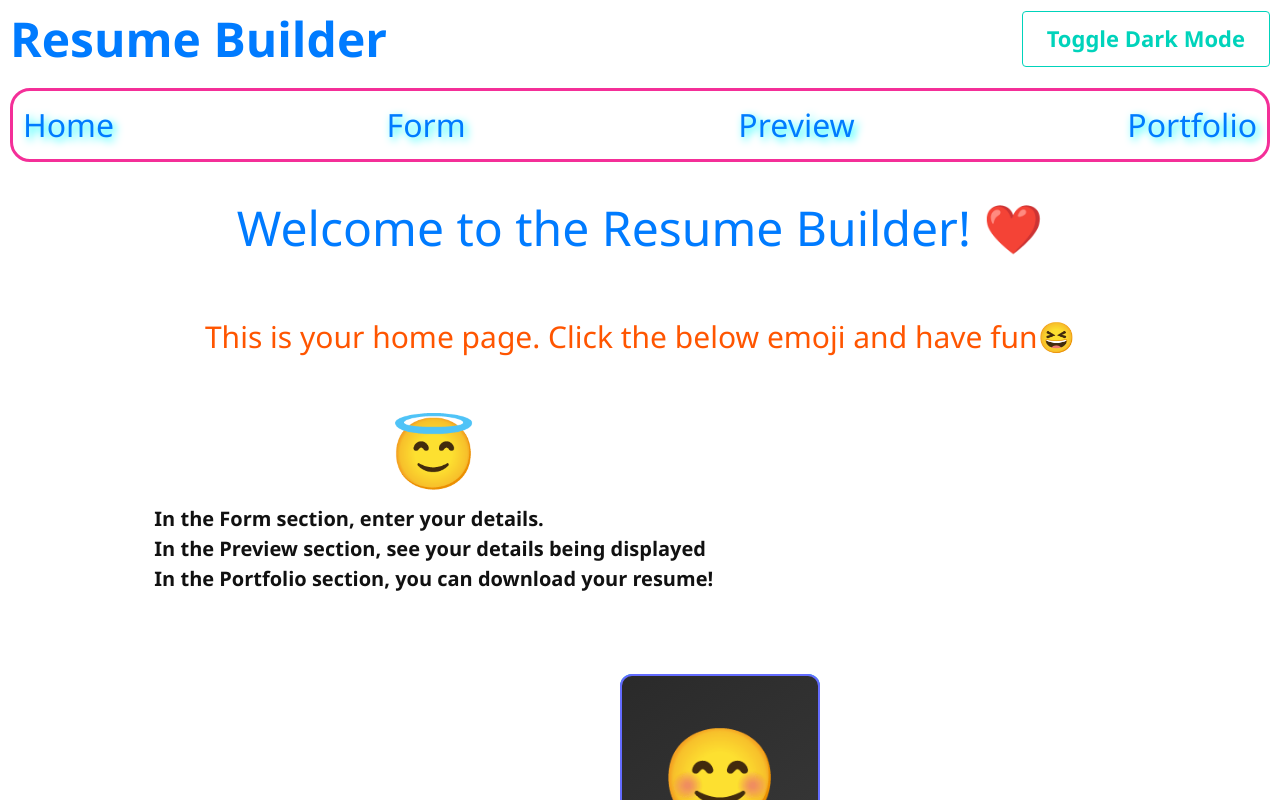
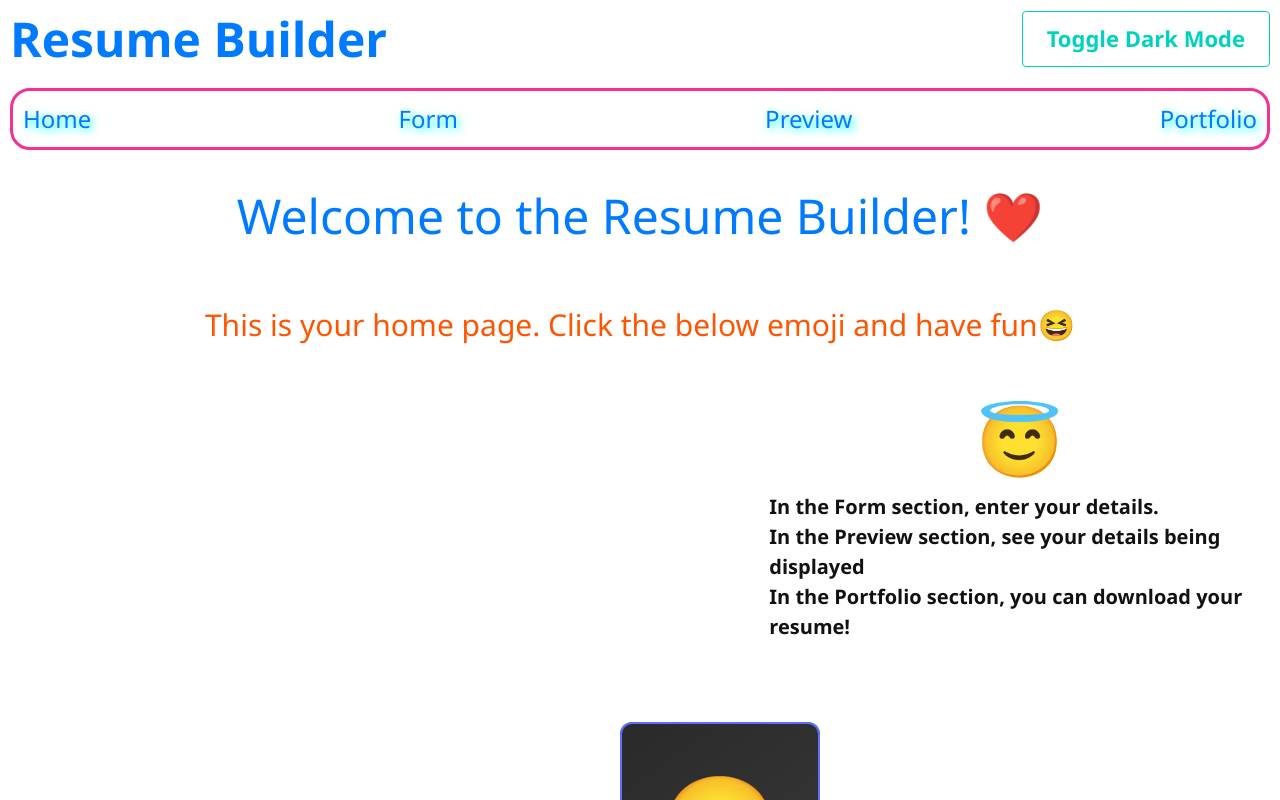
Before and after one commit to Khushi-Sarawagi/Resume_Builder, a React (Vite) app: page / in a window 1280 px wide. Shown: the top 800 px of the page. Built offline with nearby package versions, Linux system fonts and the light colour scheme.

Commit message:
Small changes

```diff
--- a/src/App.css
+++ b/src/App.css
@@ -66,7 +66,7 @@ nav {
   justify-content: space-between;
   padding-left: 10px;
   padding-right: 10px;
-  font-size: 2rem;
+  font-size: 1.5rem;
   border: #F42F98 3px solid;
   border-radius: 20px;
   padding-bottom: 10px;
--- a/src/pages/Home.css
+++ b/src/pages/Home.css
@@ -17,6 +17,12 @@
     padding: 20px;
 }
 
+.swap{
+    display: flex;
+    justify-content: center;
+    align-items: center;
+    justify-items: center;
+}
 .swap-on , .swap-off{
     display: flex;
     flex-direction: column;
--- a/vite.config.js
+++ b/vite.config.js
@@ -6,6 +6,6 @@ import tailwindcss from '@tailwindcss/vite'
 export default defineConfig({
   plugins: [react(),
     tailwindcss(),
-    require('flowbite/plugin'),
+
   ],
 })
```
